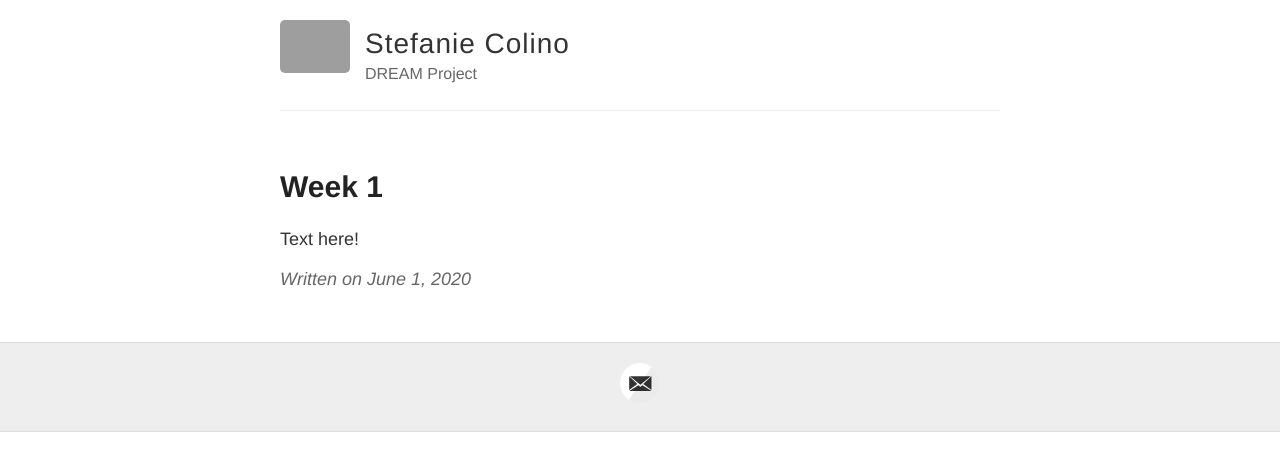
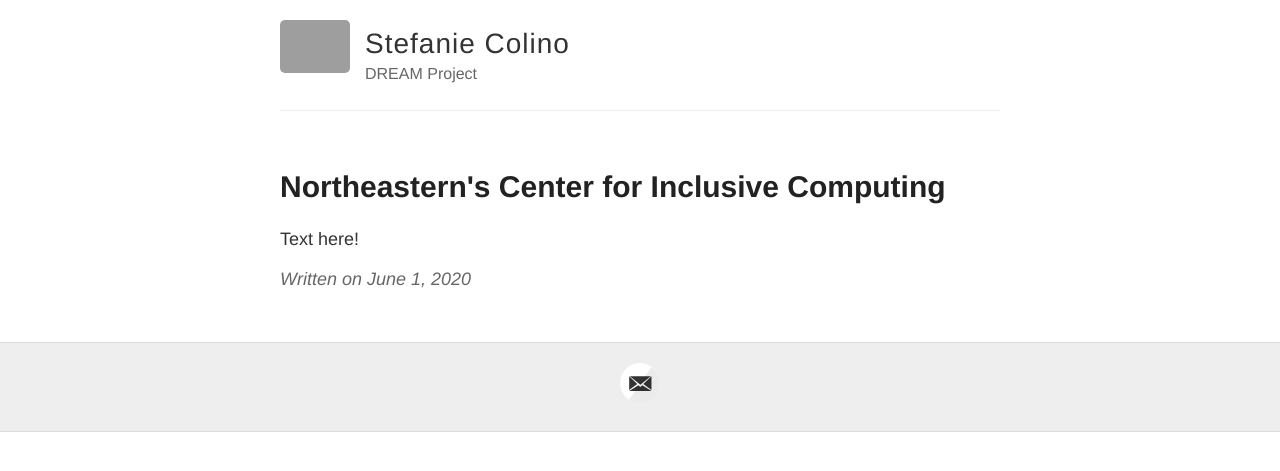
Before and after one commit to scolino/scolino.github.io, a Jekyll site: the page built from _posts/2020-06-01-week1.md, in a window 1280 px wide. Shown: the top 471 px of the page. Built offline with Jekyll 4.4.1, drawn with Linux system fonts in a browser that asks for light colours; grey boxes are pictures that could not be loaded.

Commit message:
Update 2020-06-01-week1.md

```diff
--- a/_posts/2020-06-01-week1.md
+++ b/_posts/2020-06-01-week1.md
@@ -1,6 +1,6 @@
 ---
 layout: post
-title: Week 1
+title: Northeastern's Center for Inclusive Computing
 ---
 
 Text here!
```
